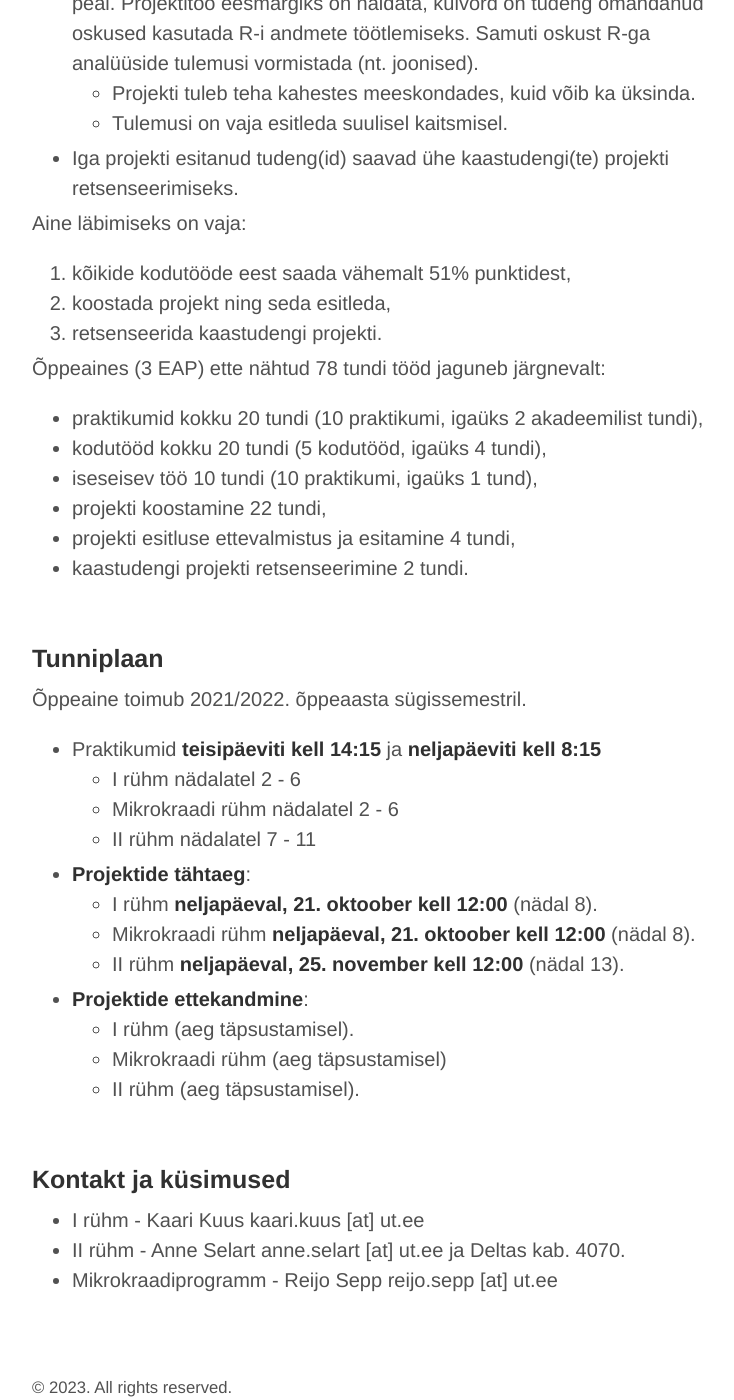
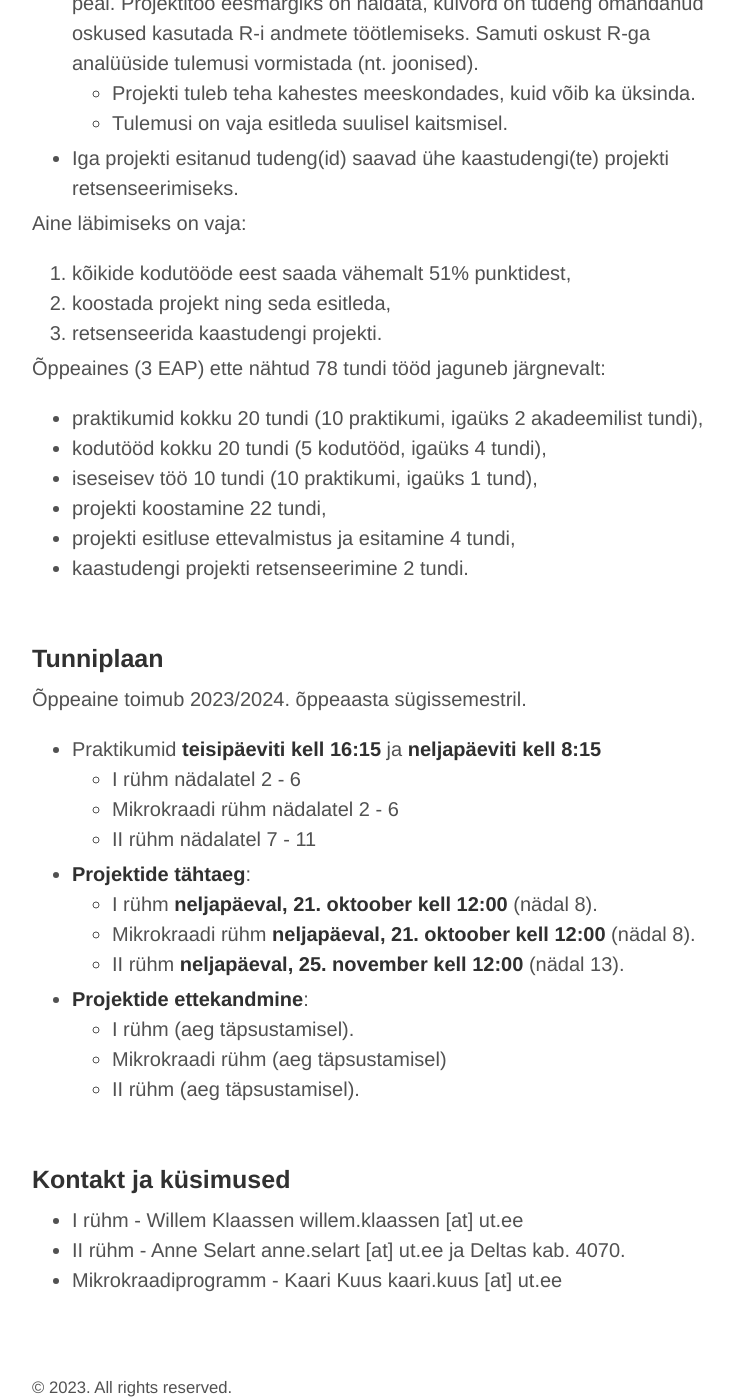
Before and after one commit to Rkursus/2023, a Jekyll site: the page built from index.md, in a window 1280 px wide and 1400 px high, scrolled down 1922 px. Shown: the whole window, without its empty margins (248-982 px from the left). Built offline with Jekyll 4.4.1, drawn with Linux system fonts in a browser that asks for light colours.

Commit message:
index aastaarvude ja kontaktide uuendus

```diff
--- a/index.md
+++ b/index.md
@@ -79,9 +79,9 @@ Aine läbimiseks on vaja:
 
 # Tunniplaan
 
-Õppeaine toimub 2021/2022. õppeaasta sügissemestril.
+Õppeaine toimub 2023/2024. õppeaasta sügissemestril.
 
-* Praktikumid **teisipäeviti kell 14:15** ja **neljapäeviti kell 8:15**
+* Praktikumid **teisipäeviti kell 16:15** ja **neljapäeviti kell 8:15**
 	* I rühm nädalatel 2 - 6
 	* Mikrokraadi rühm nädalatel 2 - 6
 	* II rühm nädalatel 7 - 11
@@ -98,6 +98,6 @@ Aine läbimiseks on vaja:
 
 # Kontakt ja küsimused
 
-* I rühm - Kaari Kuus kaari.kuus [at] ut.ee
+* I rühm - Willem Klaassen willem.klaassen [at] ut.ee
 * II rühm - Anne Selart anne.selart [at] ut.ee ja Deltas kab. 4070.
-* Mikrokraadiprogramm - Reijo Sepp reijo.sepp [at] ut.ee
+* Mikrokraadiprogramm - Kaari Kuus kaari.kuus [at] ut.ee
```
